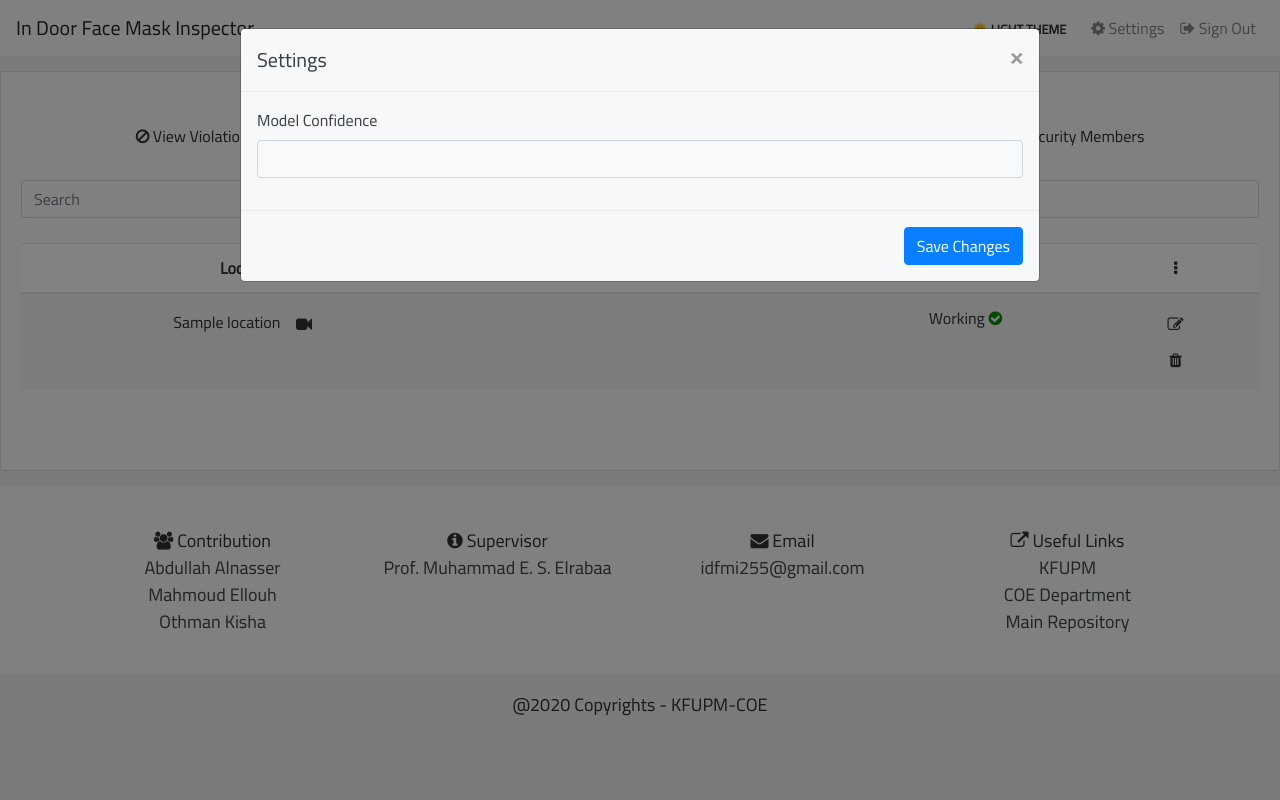
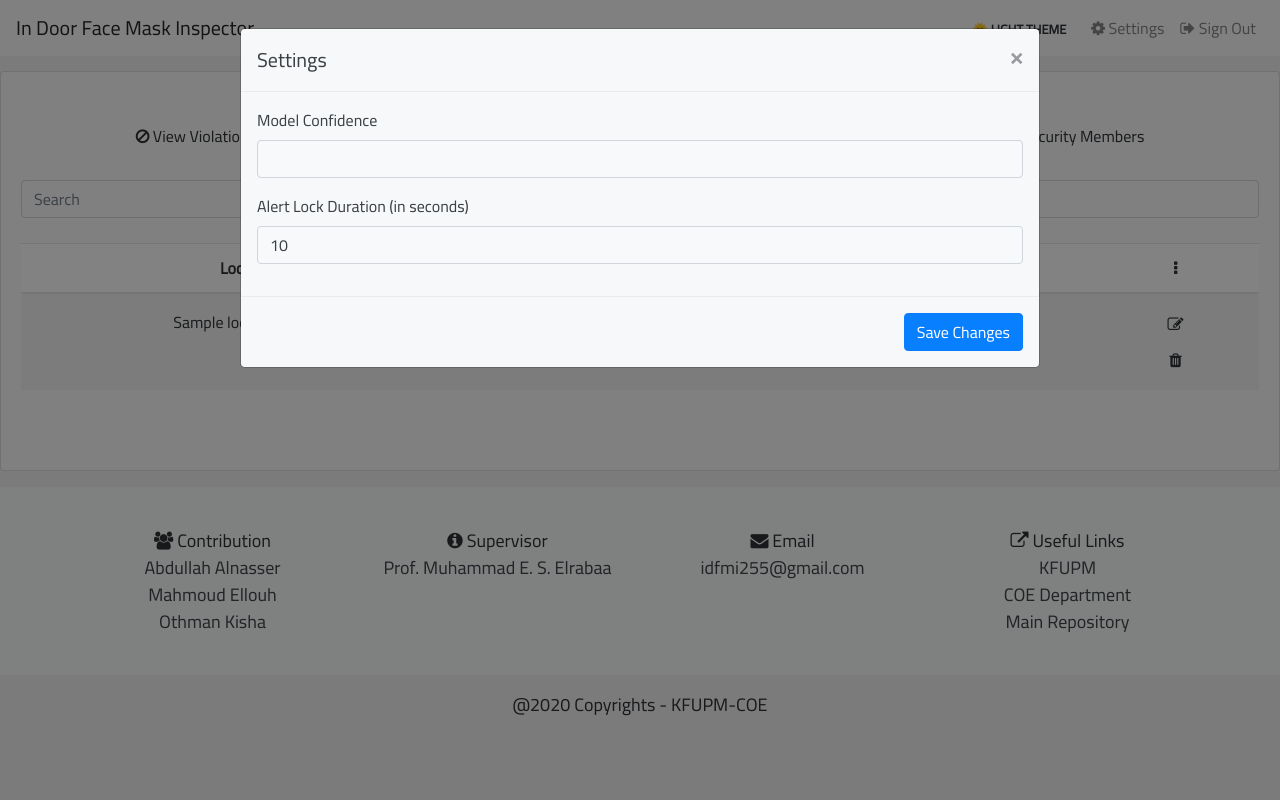
Before and after one commit to othmanKisha/In-Door-Face-Mask-Inspector, a Flask app: page / in a window 1280 px wide, after a click on "Settings". Run offline with Flask 2, Linux system fonts and the light colour scheme; the visitor is signed in with stand-in values (Sample User, id 1); a database or web service that is not in the repository returns one stand-in record (values such as "Sample title"); parts of the project's set-up code (start-up, migrations or seed data) failed here and were passed over; some libraries are stand-ins or nearby versions.

Commit message:
Added duration customization

```diff
--- a/app/app.py
+++ b/app/app.py
@@ -262,20 +262,22 @@ def delete_security(id):
         return redirect(url_for("index"))
 
 
-@app.route("/confidence/edit", methods=['POST'])
+@app.route("/settings/edit", methods=['POST'])
 @login_required
-def change_confidence():
+def change_settings():
     """
     index route
     :param:
     :return:
     """
     data = request.form.copy()
-    confidence = float(data['confidence'])
     settings_collection.update_one({"id": 0}, {
-        "$set": {"confidence": confidence}
+        "$set": {
+            "confidence": float(data['confidence']),
+            "lock_duration": int(data['lock_duration'])
+        }
     })
-    flash("success|Model confidence updated successfully.")
+    flash("success|Settings have been updated successfully.")
     return redirect(url_for('index'))
 
 
--- a/app/camera.py
+++ b/app/camera.py
@@ -94,7 +94,7 @@ class Camera(BaseCamera):
                     jpg = cv2.imencode('.jpg', img)[1]
                     if has_violation and not ALERT_TRIGGER[_id]:
                         ALERT_TRIGGER[_id] = True
-                        _trigger = Timer(60, trigger, args=(_id))
+                        _trigger = Timer(settings['lock_duration'], trigger, args=(_id))
                         _trigger.start()
                         _alert = Thread(target=alert, args=(jpg, _id))
                         _alert.start()
--- a/app/templates/base.html
+++ b/app/templates/base.html
@@ -67,7 +67,7 @@
                 role="document"
               >
                 <div class="modal-content">
-                  <form action="{{ url_for('change_confidence') }}" method="POST">
+                  <form action="{{ url_for('change_settings') }}" method="POST">
                     <div class="modal-header">
                       <h5 class="modal-title modalTitle" id="label">
                         Settings
@@ -94,6 +94,16 @@
                             min="0"
                             step="0.1"
                             max="1"
+                          />
+                        </div>
+                        <div class="form-group">
+                          <label for="confidence" class="lbl">Alert Lock Duration (in seconds)</label>
+                          <input
+                            name="lock_duration"
+                            type="number"
+                            value="{{ s['lock_duration'] }}"
+                            class="form-control bg-light text-dark card-inp"
+                            required="required"
                           />
                         </div>
                       {% endfor %}
--- a/docker-compose.yml
+++ b/docker-compose.yml
@@ -27,6 +27,7 @@ services:
       - MONGO_INITDB_DATABASE=${MONGODB_DATABASE}
       - MONGO_PORT=${MONGODB_PORT}
       - INIT_CONFIDENCE=${MODEL_CONFIDENCE}
+      - INIT_ALERT_TIMER=${MODEL_TIMER}
       - MONGODB_DATA_DIR=/data/db
       - MONGODB_LOG_DIR=/dev/null
     networks:
--- a/mongo/settings-insert.js
+++ b/mongo/settings-insert.js
@@ -1,5 +1,5 @@
 function getEnvValue(envVar, defVal) {
-    var ret= run("sh", "-c", `printenv ${envVar} >/tmp/${envVar}.txt`);
+    var ret = run("sh", "-c", `printenv ${envVar} >/tmp/${envVar}.txt`);
     if (ret != 0) return defVal;
     return cat(`/tmp/${envVar}.txt`)
  }
@@ -8,5 +8,6 @@ db.settings.drop();
 
 db.settings.insert({
     id: 0,
-    confidence: parseFloat(getEnvValue('INIT_CONFIDENCE', '0.5'))
+    confidence: parseFloat(getEnvValue('INIT_CONFIDENCE', '0.5')),
+    lock_duration: parseInt(getEnvValue('INIT_ALERT_TIMER', '60'))
 });
```
Also changed, not shown: 1 other file.
